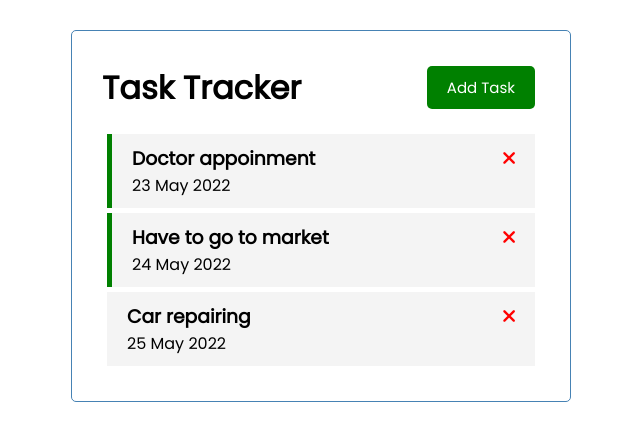
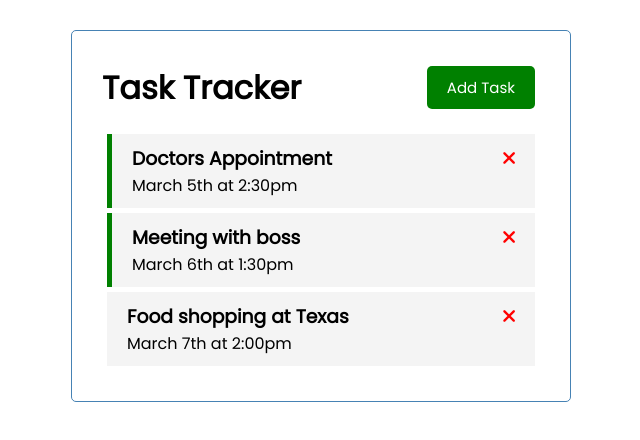
Before and after one commit to RafsanRifat/work-tracker-app, a Vue app: page / in a window 1280 px wide. Shown: the top 440 px of the page, without its empty margins (319-959 px from the left). Built offline with nearby package versions, Linux system fonts and the light colour scheme; data requests are answered from the project's data file.

Commit message:
data rendering from db

```diff
--- a/db.json
+++ b/db.json
@@ -14,7 +14,7 @@
     },
     {
       "id": "3",
-      "text": "Food shopping",
+      "text": "Food shopping at Texas",
       "day": "March 7th at 2:00pm",
       "reminder": false
     }
--- a/src/App.vue
+++ b/src/App.vue
@@ -44,30 +44,25 @@
     },
     toggleReminder(id) {
       this.tasks = this.tasks.map((task) => task.id === id ? {...task, reminder: !task.reminder} : task)
+    },
+    async fetchTasks() {
+      const res = await fetch('http://localhost:5000/tasks')
+
+      const data = await res.json()
+      console.log(data)
+      return data
+    },
+    async fetchTask(id) {
+      const res = await fetch(`http://localhost:5000/tasks/${id}`)
+
+      const data = await res.json()
+      console.log(data)
+      return data
     }
   },
-  created() {
-    this.tasks = [
-      {
-        id: 1,
-        text: 'Doctor appoinment',
-        day: '23 May 2022',
-        reminder: true
-      },
-      {
-        id: 2,
-        text: 'Have to go to market',
-        day: '24 May 2022',
-        reminder: true
-      },
-      {
-        id: 3,
-        text: 'Car repairing',
-        day: '25 May 2022',
-        reminder: false
-      }
-    ]
-  }
+  async created() {
+    this.tasks = await this.fetchTasks()
+  },
 }
 </script>
 
```
Also changed, not shown: vue.config.js (+28 -2 lines).
